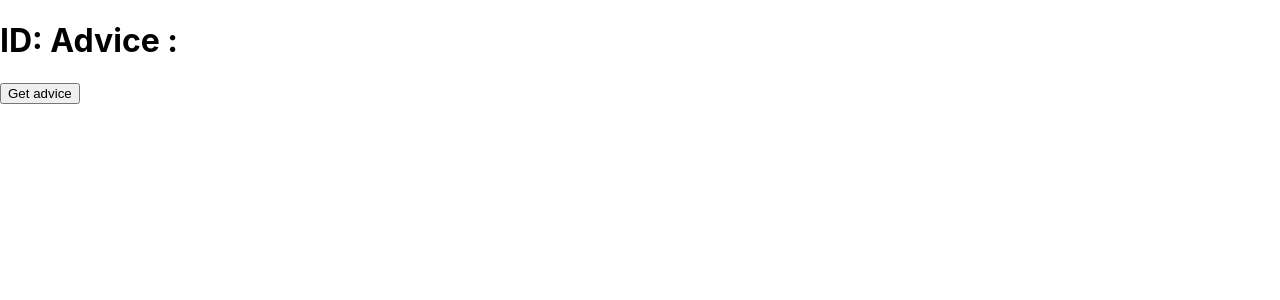
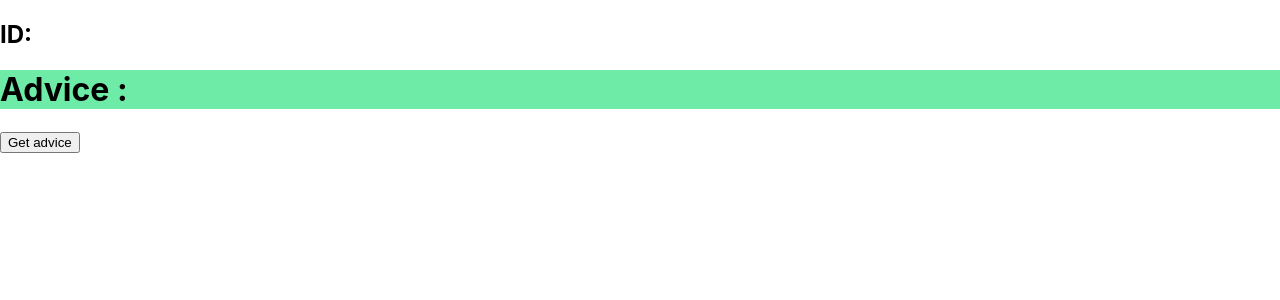
Before and after one commit to vimal336/React-js-projects, a React (Create React App) app in the folder myapp/: page / in a window 1280 px wide. Shown: the top 300 px of the page. Built offline with nearby package versions, Linux system fonts and the light colour scheme.

Commit message:
react advice app

```diff
--- a/myapp/src/App.js
+++ b/myapp/src/App.js
@@ -9,13 +9,12 @@ function App() {
       const data = await res.json();
       setAdvice(data.slip.advice);
       setadviceNumber(data.slip.id);
-
-
-    }
+   }
 
     return (
       <div>
-        <h1> ID: {adviceNumber} Advice :{advice} </h1>
+        <h2> ID: {adviceNumber}</h2>
+        <h1> Advice :{advice}</h1>
         <button onClick={getAdvice} {...setadviceNumber}> Get advice </button>
       </div>
     );
--- a/myapp/src/index.css
+++ b/myapp/src/index.css
@@ -11,3 +11,7 @@ code {
   font-family: source-code-pro, Menlo, Monaco, Consolas, 'Courier New',
     monospace;
 }
+
+h1{
+  background-color: rgb(110, 235, 166);
+}
```
